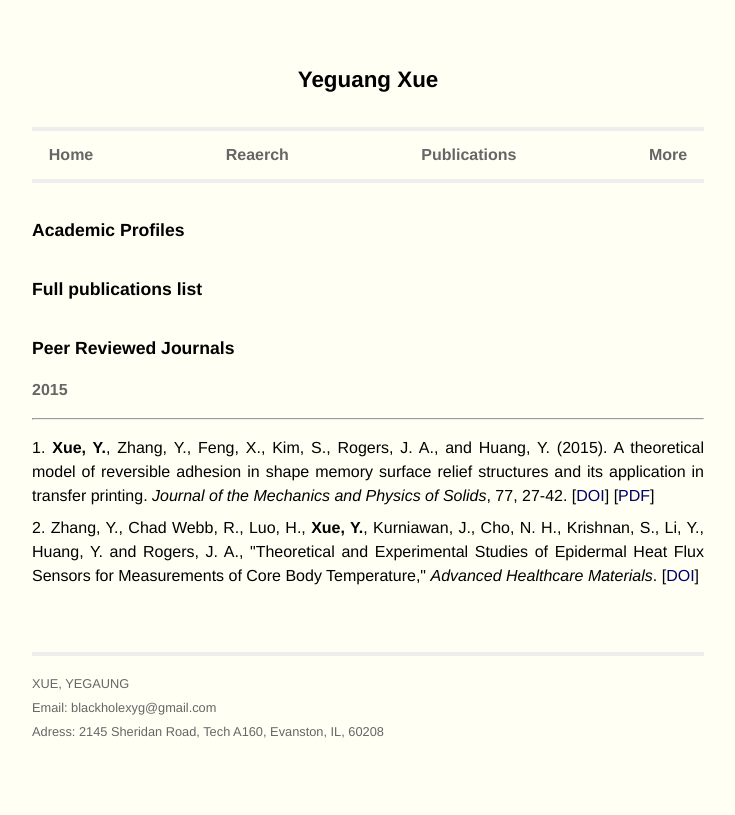
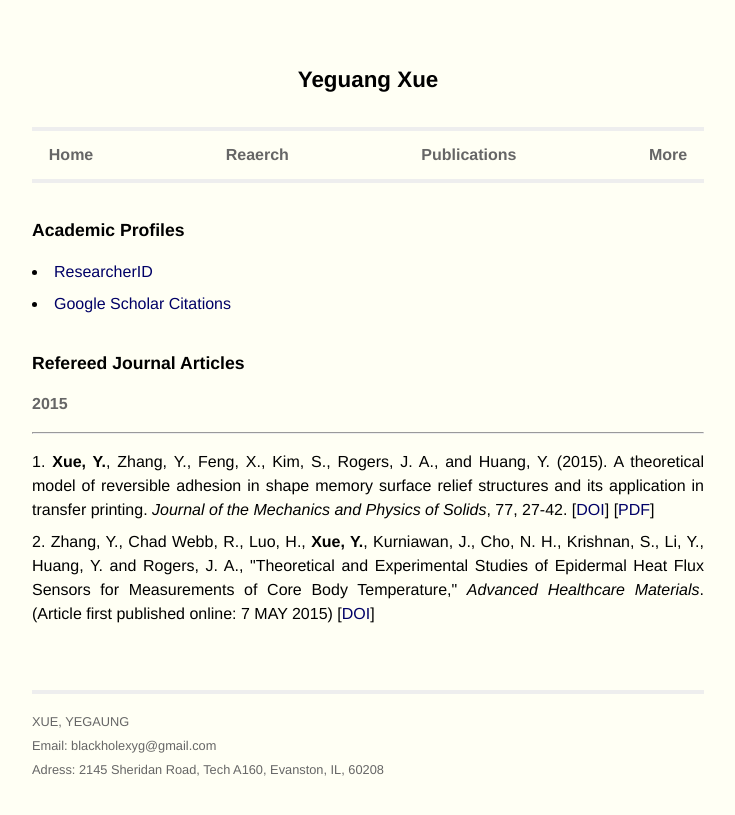
Before and after one commit to yeguang-xue/yeguang-xue.github.io, a Jekyll site: the page built from publications.html, in a window 1280 px wide. Shown: the top 815 px of the page, without its empty margins (272-1007 px from the left). Built offline with Jekyll 4.4.1, drawn with Linux system fonts in a browser that asks for light colours; Markdown is read by kramdown in place of the engine named in the settings.

Commit message:
add academic profiles

```diff
--- a/publications.html
+++ b/publications.html
@@ -6,11 +6,17 @@ title: Publications
 <!-- publications.html -->
 <section>
   <h2>Academic Profiles</h2>
+  <ul>
+    <li>
+      <a href="http://www.researcherid.com/rid/B-8696-2015">ResearcherID</a>
+    </li>
+    <li>
+      <a href="https://scholar.google.com/citations?user=Dx2UZ0sAAAAJ&hl=en">Google Scholar Citations</a>
+    </li>
+  </ul>
 </section>
 <section>
-  <h2>Full publications list</h2>
-
-  <h3>Peer Reviewed Journals</h3>
+  <h2>Refereed Journal Articles</h2>
 
   <h4>2015</h4>
   <hr />
@@ -22,7 +28,7 @@ title: Publications
       [<a href=http://rogers.matse.illinois.edu/files/2015/jmpssmp.pdf>PDF</a>]
     </li>
     <li>
-      Zhang, Y., Chad Webb, R., Luo, H., <b>Xue, Y.</b>, Kurniawan, J., Cho, N. H., Krishnan, S., Li, Y., Huang, Y. and Rogers, J. A., "Theoretical and Experimental Studies of Epidermal Heat Flux Sensors for Measurements of Core Body Temperature," <i>Advanced Healthcare Materials</i>.
+      Zhang, Y., Chad Webb, R., Luo, H., <b>Xue, Y.</b>, Kurniawan, J., Cho, N. H., Krishnan, S., Li, Y., Huang, Y. and Rogers, J. A., "Theoretical and Experimental Studies of Epidermal Heat Flux Sensors for Measurements of Core Body Temperature," <i>Advanced Healthcare Materials</i>. (Article first published online: 7 MAY 2015)
       [<a href=http://dx.doi.org/10.1002/adhm.201500110>DOI</a>]
     </li>
   </ol>
```
